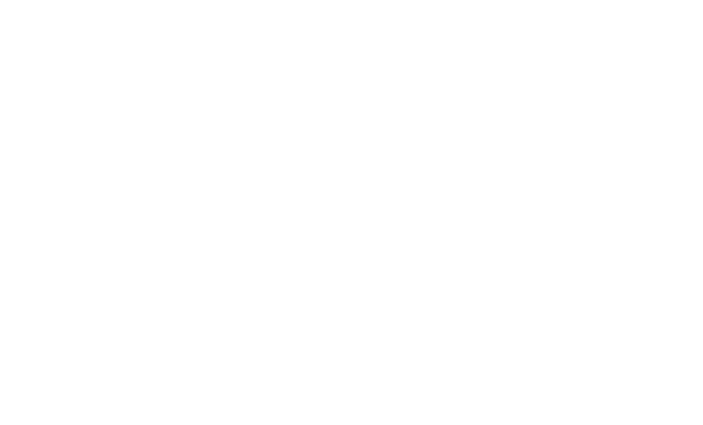
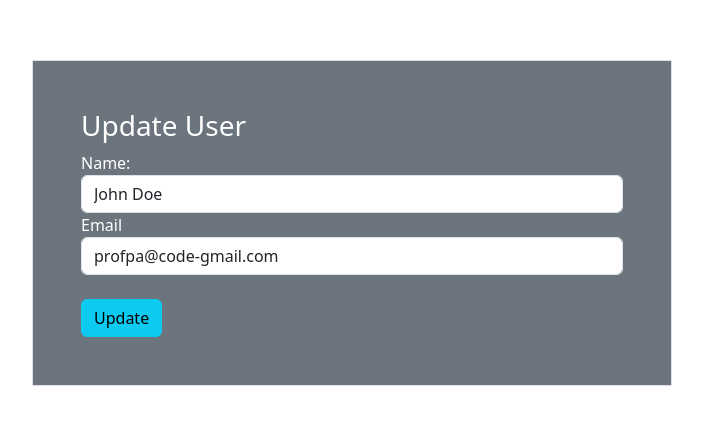
Before and after one commit to NeverPlayFair/React-Redux-Crud, a React (Vite) app in the folder React-Redux-Crud/: page /edit/1 in a window 1280 px wide. Before the commit this address had no page. Shown: the part 177-602 px from the top of the page, without its empty margins (288-991 px from the left). Built offline with nearby package versions, Linux system fonts and the light colour scheme.

Commit message:
Functional Create + Edit button

```diff
--- a/React-Redux-Crud/src/App.jsx
+++ b/React-Redux-Crud/src/App.jsx
@@ -3,7 +3,9 @@
 import 'bootstrap/dist/css/bootstrap.min.css'
 import {BrowserRouter, Routes, Route} from "react-router-dom"
 import Create from './Create'
-// zakonczylem na 6 minucie
+import Update from './Update'
+
+// zakonczylem na 19 minucie
 
 function App() {
   return (
@@ -11,6 +13,7 @@
       <Routes>
         <Route path="/" element={<Home />}> </Route>
         <Route path="/create" element={<Create />}> </Route>
+        <Route path="/edit/:id" element={<Update />}> </Route>
       </Routes>
       </BrowserRouter>
   )
--- a/React-Redux-Crud/src/Home.jsx
+++ b/React-Redux-Crud/src/Home.jsx
@@ -27,7 +27,7 @@
                         <td>{user.name}</td>
                         <td>{user.email}</td>
                         <td>
-                            <button className="btn btn-sm btn-primary">Edit</button>
+                            <Link to={`/edit/${user.id}`} className="btn btn-sm btn-primary">Edit</Link>
                             <button className="btn btn-sm btn-danger ms-2">Delete</button>
                         </td>
                        </tr>
--- a/React-Redux-Crud/src/Update.jsx
+++ b/React-Redux-Crud/src/Update.jsx
@@ -0,0 +1,51 @@
+import React, { useState } from 'react'
+import { useDispatch, useSelector } from 'react-redux';
+import { useNavigate, useParams } from 'react-router-dom'
+import { updateUser } from './UserReducer';
+
+
+
+function Update() {
+    const {id} = useParams();
+    const users = useSelector((state) => state.users);
+    const existingUser = users.filter(f => f.id == id);
+    const {name, email} = existingUser[0];
+    const [uname, setName] = useState(name)
+    const [uemail, setEmail] = useState(email)
+    const dispatch = useDispatch();
+    const navigate = useNavigate();
+
+    const handleUpdate = (event) => {
+        event.preventDefault();
+        dispatch(updateUser({
+            id: id,
+            name: uname,
+            email: uemail
+        }))
+        navigate('/')
+    }
+
+  return (
+    <div className="d-flex w-100 vh-100 justify-content-center align-items-center">
+        <div className='w-50 border bg-secondary text-white p-5'>
+            <h3>Update User</h3>
+            <form onSubmit={handleUpdate}>
+                <div>
+                    <label htmlFor="name">Name:</label>
+                    <input type="text" name="name" className='form-control' placeholder='Your name'
+                    value={uname} onChange={e => setName(e.target.value)}/>
+                </div>
+
+                <div>
+                    <label htmlFor="email">Email</label>
+                    <input type="email" name="email" className="form-control" placeholder='Your email'
+                    value={uemail} onChange={e => setEmail(e.target.value)}/>
+                </div><br />
+                <button className="btn btn-info">Update</button>
+            </form>
+        </div>
+    </div>
+  )
+}
+
+export default Update
--- a/React-Redux-Crud/src/UserReducer.jsx
+++ b/React-Redux-Crud/src/UserReducer.jsx
@@ -8,11 +8,17 @@
     reducers: {
         addUser: (state, action) => {
             state.push(action.payload)
+        },
+    updateUser: (state, action) => {
+        const {id, name, email} = action.payload;
+        const uu = state.find(user => user.id == id);
+        if(uu){
+            uu.name = name;
+            uu.email = email;
         }
-
 }
-
+    }
 })
 
-export const { addUser } = userSlice.actions;
+export const { addUser, updateUser} = userSlice.actions;
 export default userSlice.reducer;
```
